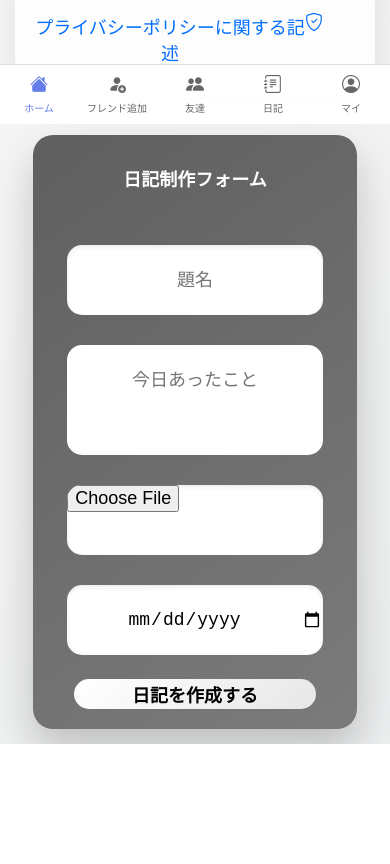
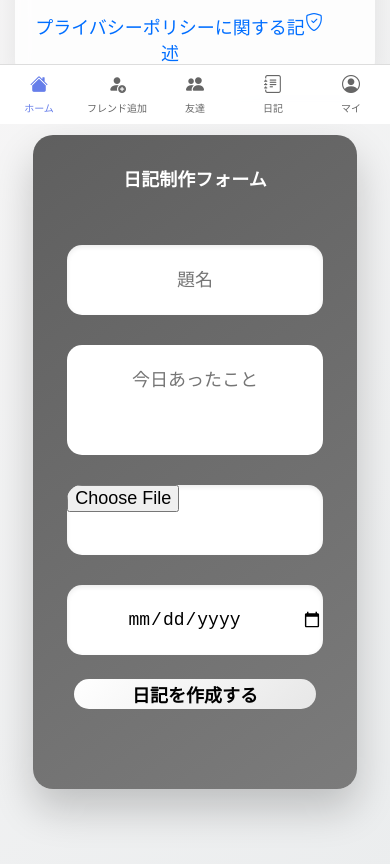
Before and after one commit to htmlrickey-create/diary_noto, a website: page public/index.html in a window 390 px wide. Shown: the part 720-1584 px from the top of the page. Before the commit the page ends 1464 px from the top, so only its background shows below. Drawn offline with nearby package versions, Linux system fonts and the light colour scheme; no server answers; a web font is replaced by a local one.

Commit message:
携帯対応CSSの改良

```diff
--- a/public/style.css
+++ b/public/style.css
@@ -8,6 +8,7 @@ body {
     linear-gradient(135deg, #fdfbfb 0%, #ebedee 100%);
     margin: 50px;
     color: #222;
+    margin-bottom: 120px;
 }
 
 /* タイトル */
@@ -301,6 +302,7 @@ h1{
 
     body {
         margin: 15px;
+        margin-bottom: 100px;
     }
 
     /* タイトル */
@@ -334,6 +336,7 @@ h1{
         width: 90%;
         padding: 20px;
         border-radius: 20px;
+        padding-bottom: 80px;
     }
 
     .form-glorp h4 {
```
